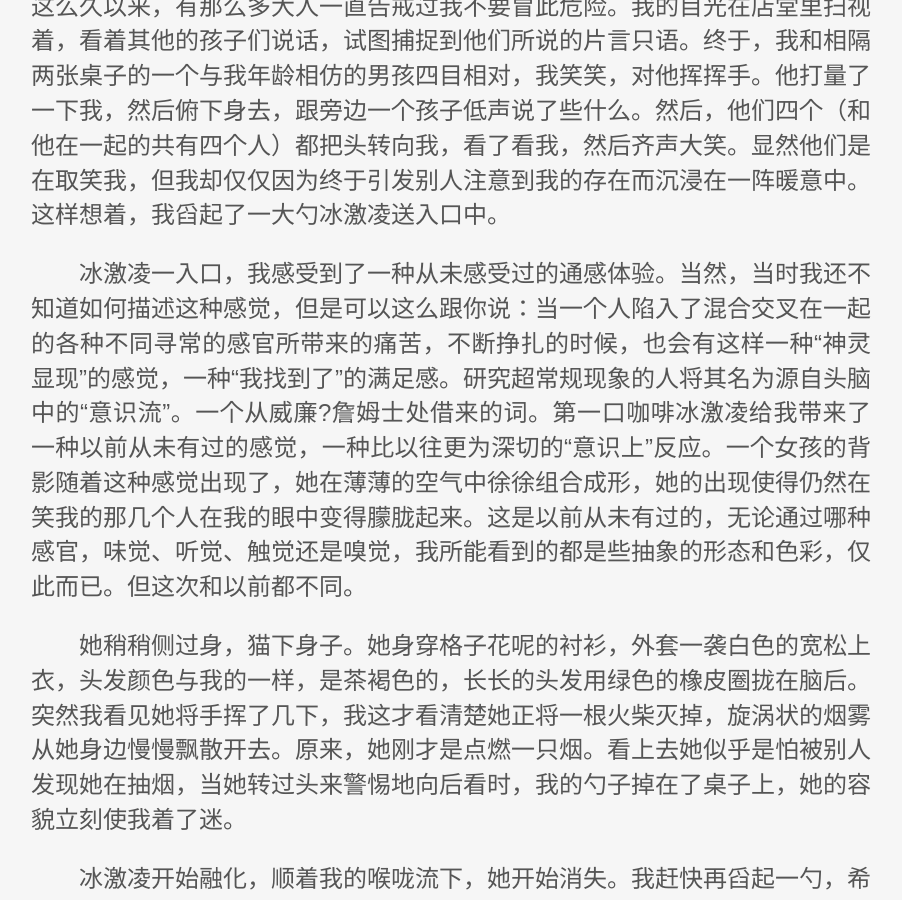
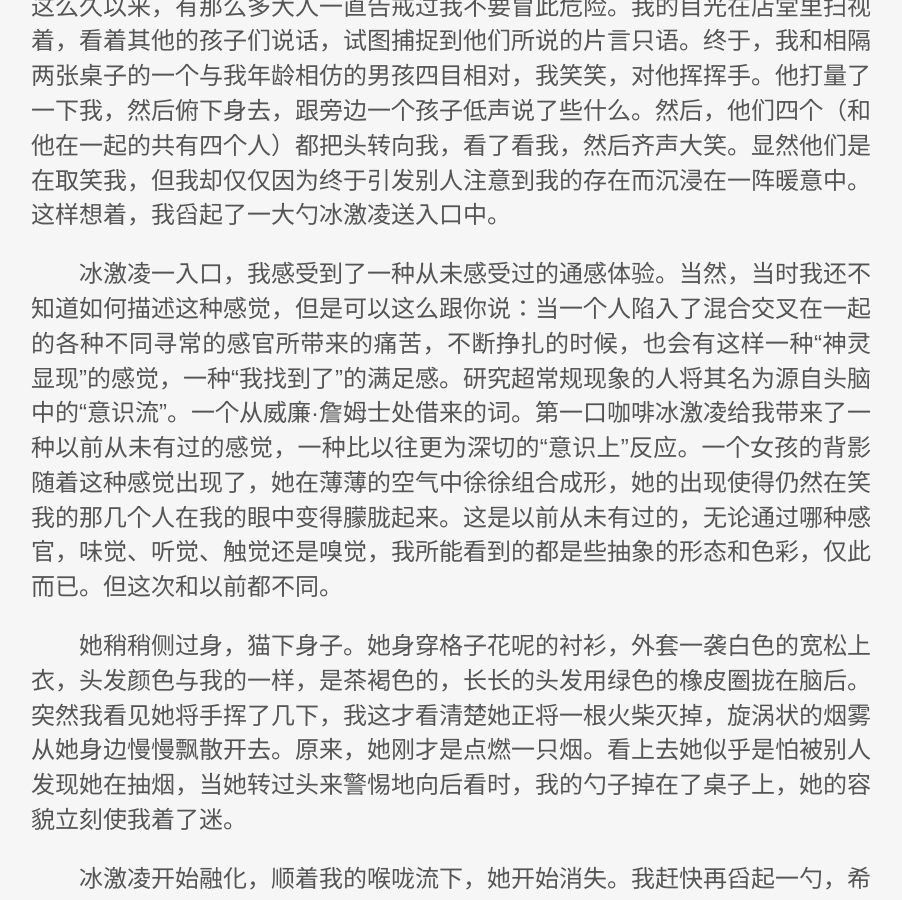
Before and after one commit to jjgod/jjgod.github.com, a Jekyll site: the page built from empire-icecream.markdown, in a window 1280 px wide and 900 px high, scrolled down 4042 px. Shown: the whole window, without its empty margins (189-1091 px from the left). Built offline with Jekyll 4.4.1, drawn with Linux system fonts in a browser that asks for light colours; Markdown is read by kramdown in place of the engine named in the settings.

```diff
--- a/empire-icecream.markdown
+++ b/empire-icecream.markdown
@@ -31,7 +31,7 @@ title: 冰淇淋王国
 
 付了帐，我端着碗，拿了一个勺子，在角落处找了一个座，从那儿我可以看到店子里所有的桌子。我得承认，心里是有些惶惶然，不敢随便找人搭话，因为这么久以来，有那么多大人一直告戒过我不要冒此危险。我的目光在店堂里扫视着，看着其他的孩子们说话，试图捕捉到他们所说的片言只语。终于，我和相隔两张桌子的一个与我年龄相仿的男孩四目相对，我笑笑，对他挥挥手。他打量了一下我，然后俯下身去，跟旁边一个孩子低声说了些什么。然后，他们四个（和他在一起的共有四个人）都把头转向我，看了看我，然后齐声大笑。显然他们是在取笑我，但我却仅仅因为终于引发别人注意到我的存在而沉浸在一阵暖意中。这样想着，我舀起了一大勺冰激凌送入口中。
 
-冰激凌一入口，我感受到了一种从未感受过的通感体验。当然，当时我还不知道如何描述这种感觉，但是可以这么跟你说：当一个人陷入了混合交叉在一起的各种不同寻常的感官所带来的痛苦，不断挣扎的时候，也会有这样一种“神灵显现”的感觉，一种“我找到了”的满足感。研究超常规现象的人将其名为源自头脑中的“意识流”。一个从威廉?詹姆士处借来的词。第一口咖啡冰激凌给我带来了一种以前从未有过的感觉，一种比以往更为深切的“意识上”反应。一个女孩的背影随着这种感觉出现了，她在薄薄的空气中徐徐组合成形，她的出现使得仍然在笑我的那几个人在我的眼中变得朦胧起来。这是以前从未有过的，无论通过哪种感官，味觉、听觉、触觉还是嗅觉，我所能看到的都是些抽象的形态和色彩，仅此而已。但这次和以前都不同。
+冰激凌一入口，我感受到了一种从未感受过的通感体验。当然，当时我还不知道如何描述这种感觉，但是可以这么跟你说：当一个人陷入了混合交叉在一起的各种不同寻常的感官所带来的痛苦，不断挣扎的时候，也会有这样一种“神灵显现”的感觉，一种“我找到了”的满足感。研究超常规现象的人将其名为源自头脑中的“意识流”。一个从威廉·詹姆士处借来的词。第一口咖啡冰激凌给我带来了一种以前从未有过的感觉，一种比以往更为深切的“意识上”反应。一个女孩的背影随着这种感觉出现了，她在薄薄的空气中徐徐组合成形，她的出现使得仍然在笑我的那几个人在我的眼中变得朦胧起来。这是以前从未有过的，无论通过哪种感官，味觉、听觉、触觉还是嗅觉，我所能看到的都是些抽象的形态和色彩，仅此而已。但这次和以前都不同。
 
 她稍稍侧过身，猫下身子。她身穿格子花呢的衬衫，外套一袭白色的宽松上衣，头发颜色与我的一样，是茶褐色的，长长的头发用绿色的橡皮圈拢在脑后。突然我看见她将手挥了几下，我这才看清楚她正将一根火柴灭掉，旋涡状的烟雾从她身边慢慢飘散开去。原来，她刚才是点燃一只烟。看上去她似乎是怕被别人发现她在抽烟，当她转过头来警惕地向后看时，我的勺子掉在了桌子上，她的容貌立刻使我着了迷。
 
```
